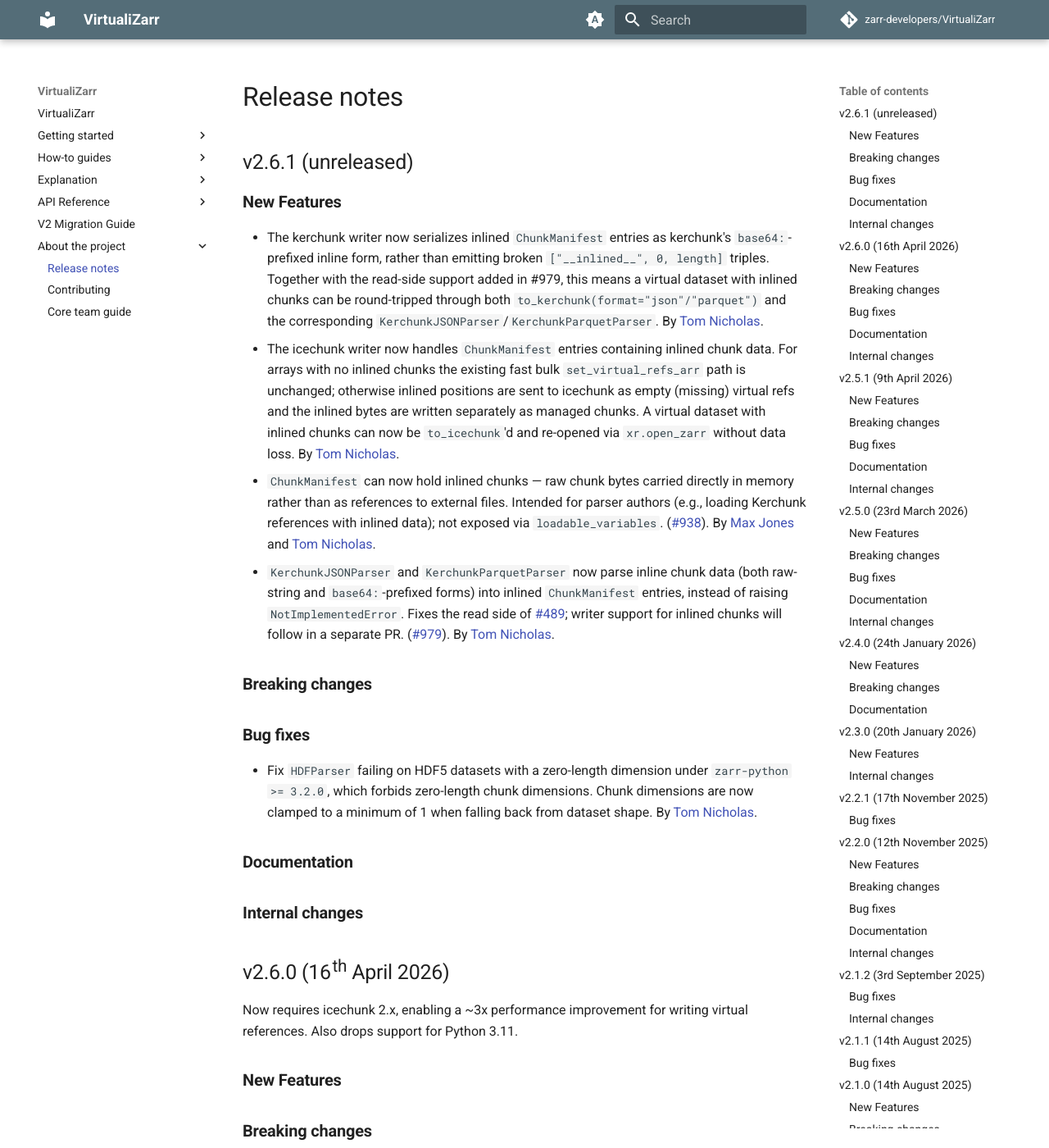
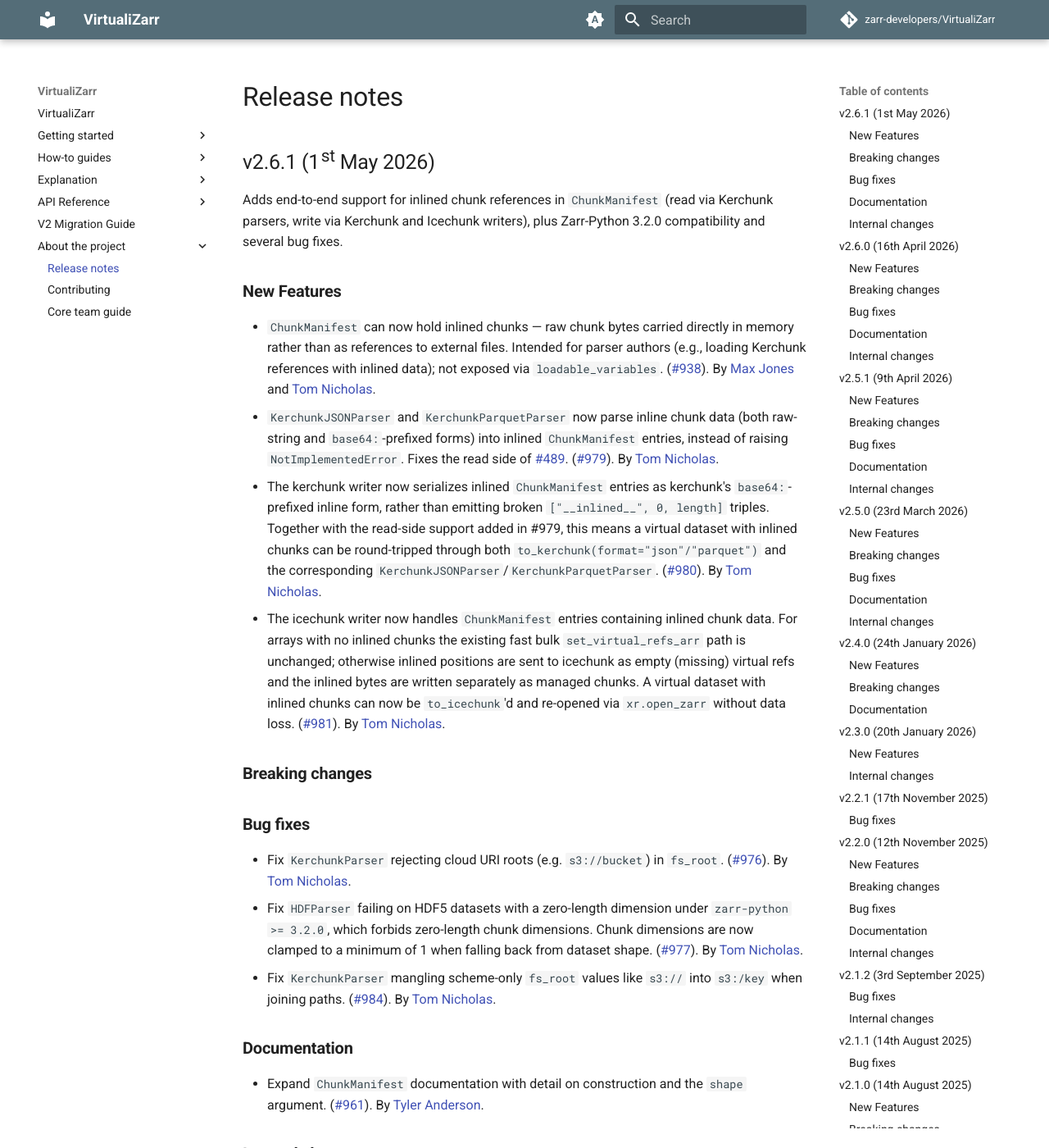
Before and after one commit to zarr-developers/VirtualiZarr, an MkDocs documentation site: the page built from docs/releases.md, in a window 1280 px wide and 1400 px high. Shown: the whole window at 82% size. Built offline with MkDocs 1.6.1 and Material for MkDocs 9.7.7, drawn with Linux system fonts in a browser that asks for light colours; comment, search, counter and statistics services are not loaded; the version menu is left out; some of the changed text lies outside the part shown.

Commit message:
docs: add release notes for v2.6.1

```diff
--- a/docs/releases.md
+++ b/docs/releases.md
@@ -1,31 +1,52 @@
 # Release notes
 
-## v2.6.1 (unreleased)
+## v2.6.1 (1st May 2026)
+
+Adds end-to-end support for inlined chunk references in `ChunkManifest` (read via Kerchunk parsers, write via Kerchunk and Icechunk writers), plus Zarr-Python 3.2.0 compatibility and several bug fixes.
 
 ### New Features
-
-- The kerchunk writer now serializes inlined `ChunkManifest` entries as kerchunk's `base64:`-prefixed inline form, rather than emitting broken `["__inlined__", 0, length]` triples. Together with the read-side support added in #979, this means a virtual dataset with inlined chunks can be round-tripped through both `to_kerchunk(format="json"/"parquet")` and the corresponding `KerchunkJSONParser`/`KerchunkParquetParser`.
-  By [Tom Nicholas](https://github.com/TomNicholas).
-- The icechunk writer now handles `ChunkManifest` entries containing inlined chunk data. For arrays with no inlined chunks the existing fast bulk `set_virtual_refs_arr` path is unchanged; otherwise inlined positions are sent to icechunk as empty (missing) virtual refs and the inlined bytes are written separately as managed chunks. A virtual dataset with inlined chunks can now be `to_icechunk`'d and re-opened via `xr.open_zarr` without data loss.
-  By [Tom Nicholas](https://github.com/TomNicholas).
 
 - `ChunkManifest` can now hold inlined chunks — raw chunk bytes carried directly in memory rather than as references to external files. Intended for parser authors (e.g., loading Kerchunk references with inlined data); not exposed via `loadable_variables`.
   ([#938](https://github.com/zarr-developers/VirtualiZarr/pull/938)).
   By [Max Jones](https://github.com/maxrjones) and [Tom Nicholas](https://github.com/TomNicholas).
-- `KerchunkJSONParser` and `KerchunkParquetParser` now parse inline chunk data (both raw-string and `base64:`-prefixed forms) into inlined `ChunkManifest` entries, instead of raising `NotImplementedError`. Fixes the read side of [#489](https://github.com/zarr-developers/VirtualiZarr/issues/489); writer support for inlined chunks will follow in a separate PR.
+- `KerchunkJSONParser` and `KerchunkParquetParser` now parse inline chunk data (both raw-string and `base64:`-prefixed forms) into inlined `ChunkManifest` entries, instead of raising `NotImplementedError`. Fixes the read side of [#489](https://github.com/zarr-developers/VirtualiZarr/issues/489).
   ([#979](https://github.com/zarr-developers/VirtualiZarr/pull/979)).
+  By [Tom Nicholas](https://github.com/TomNicholas).
+- The kerchunk writer now serializes inlined `ChunkManifest` entries as kerchunk's `base64:`-prefixed inline form, rather than emitting broken `["__inlined__", 0, length]` triples. Together with the read-side support added in #979, this means a virtual dataset with inlined chunks can be round-tripped through both `to_kerchunk(format="json"/"parquet")` and the corresponding `KerchunkJSONParser`/`KerchunkParquetParser`.
+  ([#980](https://github.com/zarr-developers/VirtualiZarr/pull/980)).
+  By [Tom Nicholas](https://github.com/TomNicholas).
+- The icechunk writer now handles `ChunkManifest` entries containing inlined chunk data. For arrays with no inlined chunks the existing fast bulk `set_virtual_refs_arr` path is unchanged; otherwise inlined positions are sent to icechunk as empty (missing) virtual refs and the inlined bytes are written separately as managed chunks. A virtual dataset with inlined chunks can now be `to_icechunk`'d and re-opened via `xr.open_zarr` without data loss.
+  ([#981](https://github.com/zarr-developers/VirtualiZarr/pull/981)).
   By [Tom Nicholas](https://github.com/TomNicholas).
 
 ### Breaking changes
 
 ### Bug fixes
 
+- Fix `KerchunkParser` rejecting cloud URI roots (e.g. `s3://bucket`) in `fs_root`.
+  ([#976](https://github.com/zarr-developers/VirtualiZarr/pull/976)).
+  By [Tom Nicholas](https://github.com/TomNicholas).
 - Fix `HDFParser` failing on HDF5 datasets with a zero-length dimension under `zarr-python >= 3.2.0`, which forbids zero-length chunk dimensions. Chunk dimensions are now clamped to a minimum of 1 when falling back from dataset shape.
+  ([#977](https://github.com/zarr-developers/VirtualiZarr/pull/977)).
+  By [Tom Nicholas](https://github.com/TomNicholas).
+- Fix `KerchunkParser` mangling scheme-only `fs_root` values like `s3://` into `s3:/key` when joining paths.
+  ([#984](https://github.com/zarr-developers/VirtualiZarr/pull/984)).
   By [Tom Nicholas](https://github.com/TomNicholas).
 
 ### Documentation
 
+- Expand `ChunkManifest` documentation with detail on construction and the `shape` argument.
+  ([#961](https://github.com/zarr-developers/VirtualiZarr/pull/961)).
+  By [Tyler Anderson](https://github.com/tylanderson).
+
 ### Internal changes
+
+- Add compatibility with Zarr-Python 3.2.0.
+  ([#957](https://github.com/zarr-developers/VirtualiZarr/pull/957)).
+  By [Max Jones](https://github.com/maxrjones).
+- Update typing for internal changes in Zarr-Python 3.2.0.
+  ([#985](https://github.com/zarr-developers/VirtualiZarr/pull/985)).
+  By [Max Jones](https://github.com/maxrjones).
 
 ## v2.6.0 (16th April 2026)
 
```
